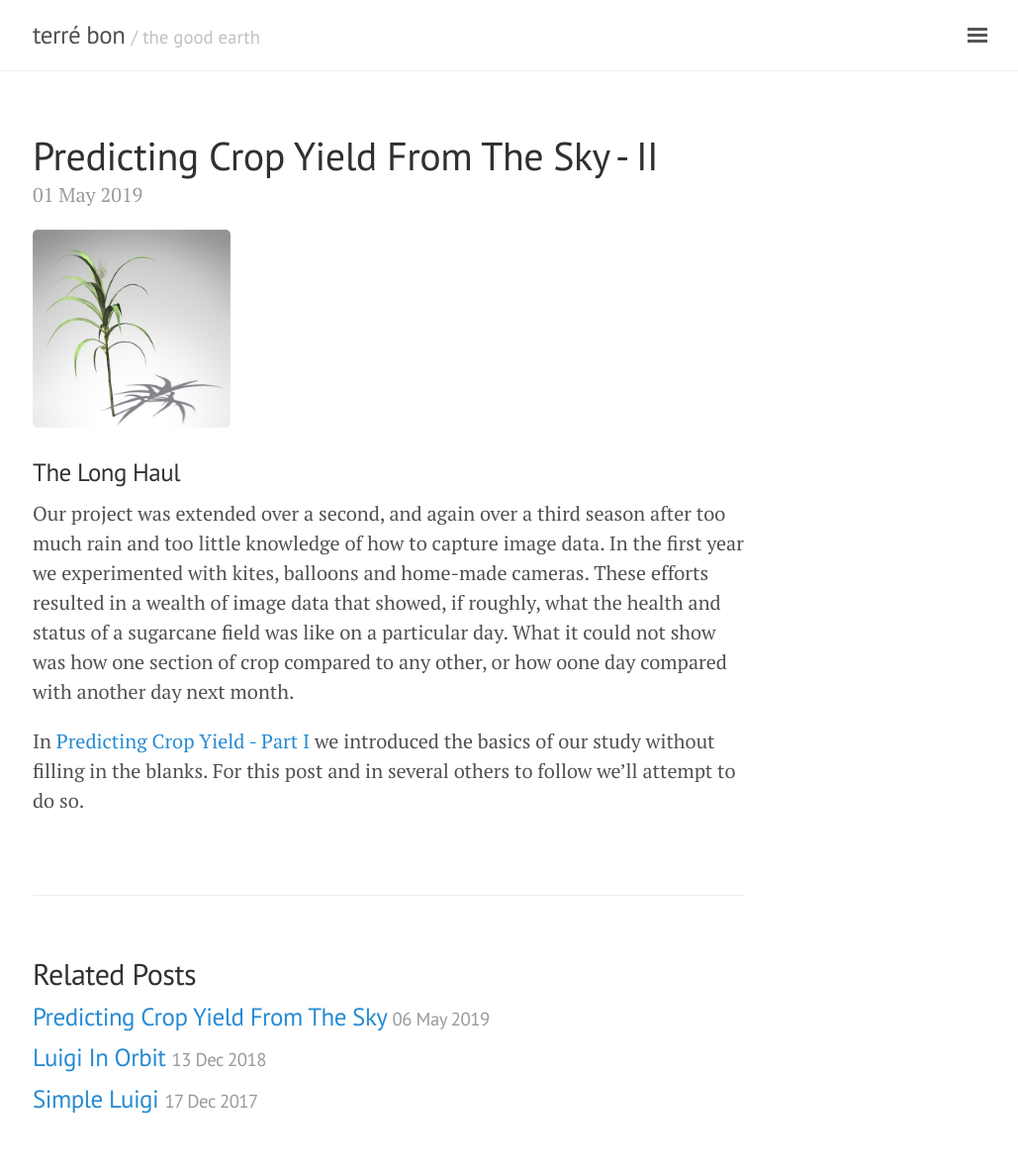
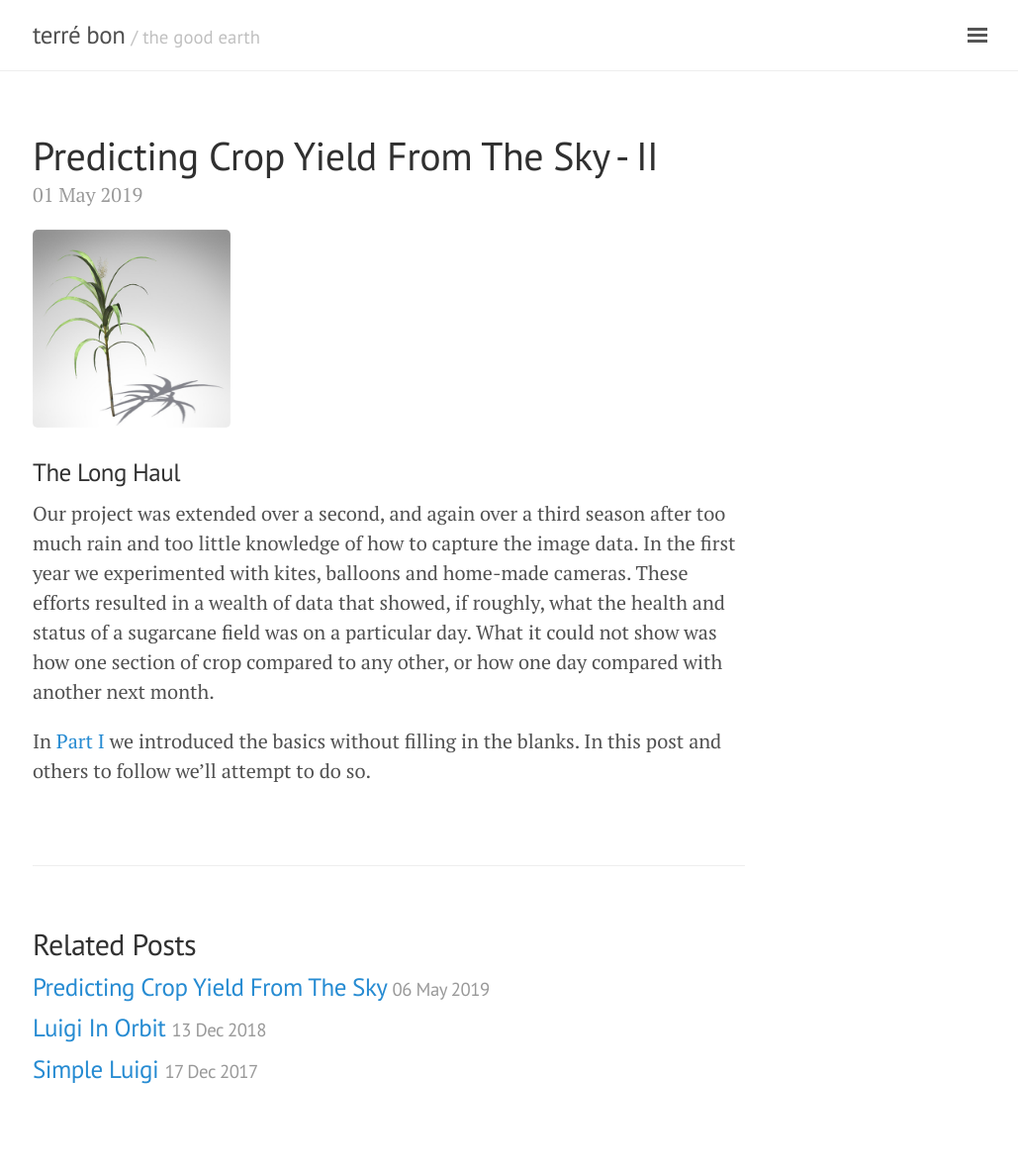
Before and after one commit to geraldmc/geraldmc.github.io, a Jekyll site: the page built from _posts/2019-05-01-predicting-yield-2.md, in a window 1280 px wide. Shown: the whole page at 99% size, without its empty margins (247-1276 px from the left). Built offline with Jekyll 4.4.1, drawn with Linux system fonts in a browser that asks for light colours; after the commit the page ends 1156 px from its top, so only the background shows below that.

Commit message:
updates part 2

```diff
--- a/_posts/2019-05-01-predicting-yield-2.md
+++ b/_posts/2019-05-01-predicting-yield-2.md
@@ -7,6 +7,6 @@ title: Predicting Crop Yield From The Sky - II
 
 ### The Long Haul
 
-Our project was extended over a second, and again over a third season after too much rain and too little knowledge of how to capture image data. In the first year we experimented with kites, balloons and home-made cameras. These efforts resulted in a wealth of image data that showed, if roughly, what the health and status of a sugarcane field was like on a particular day. What it could not show was how one section of crop compared to any other, or how oone day compared with another day next month.
+Our project was extended over a second, and again over a third season after too much rain and too little knowledge of how to capture the image data. In the first year we experimented with kites, balloons and home-made cameras. These efforts resulted in a wealth of data that showed, if roughly, what the health and status of a sugarcane field was on a particular day. What it could not show was how one section of crop compared to any other, or how one day compared with another next month.
 
-In [Predicting Crop Yield - Part I](https://geraldmc.github.io/2019/03/13/predicting-yield-1/) we introduced the basics of our study without filling in the blanks. For this post and in several others to follow we'll attempt to do so.
+In [Part I](https://geraldmc.github.io/2019/05/06/predicting-yield-1/) we introduced the basics without filling in the blanks. In this post and others to follow we'll attempt to do so.
```
